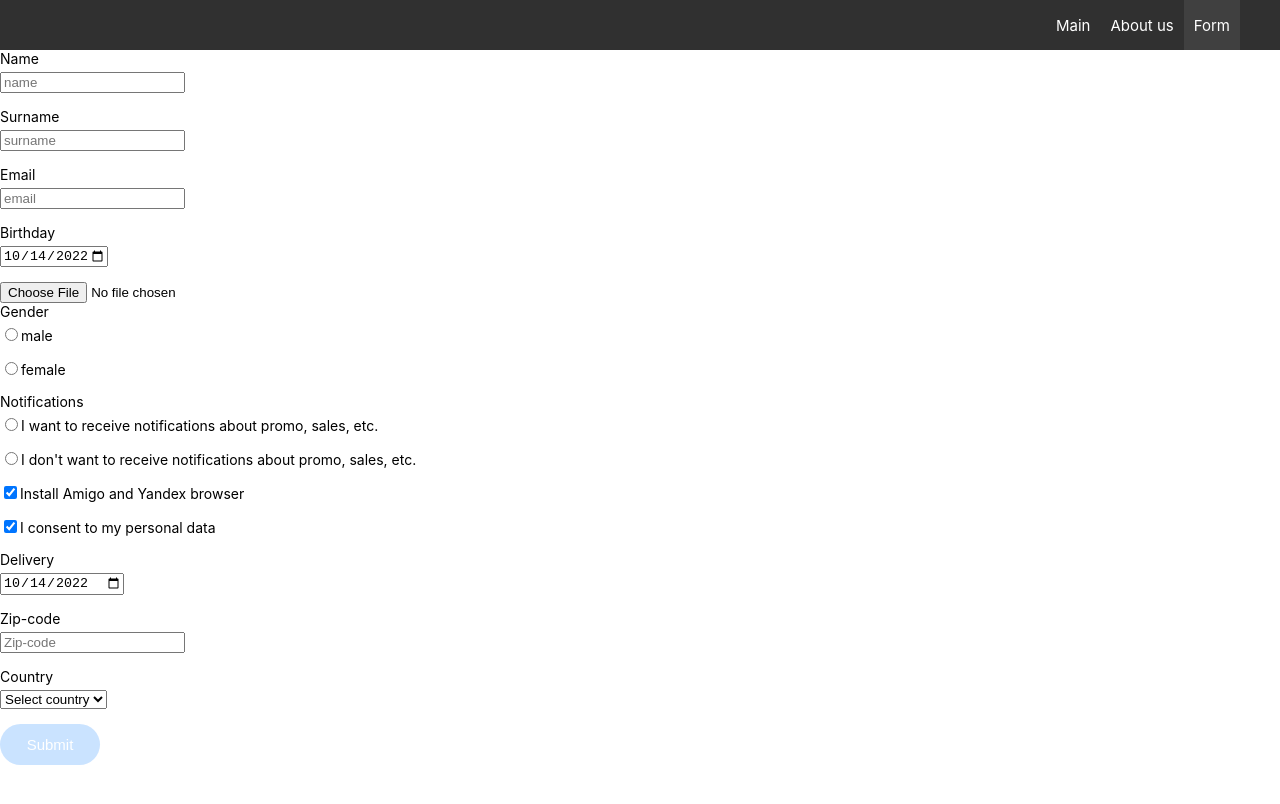
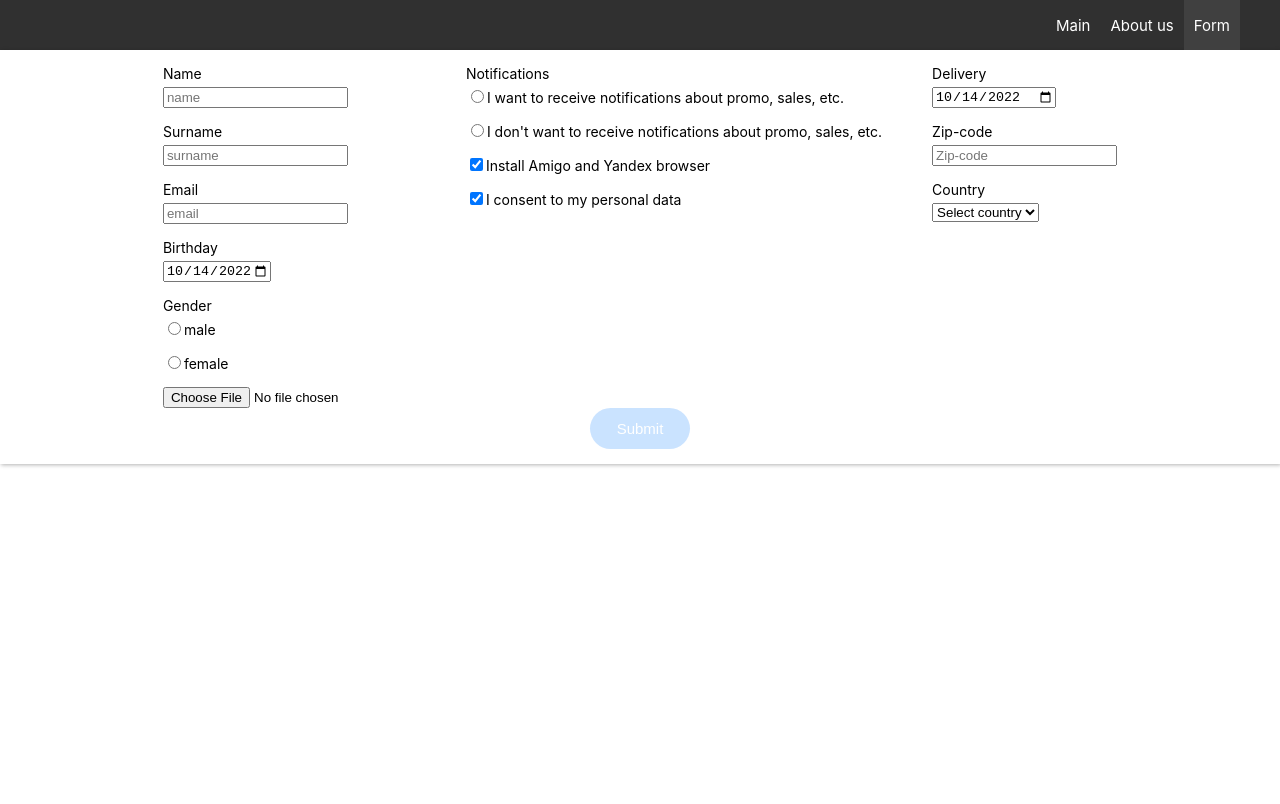
Before and after one commit to Wsko-12/wsko-12-REACT2022Q3, a React (Create React App) app in the folder app/: page /form in a window 1280 px wide. Shown: the top 804 px of the page. Built offline with nearby package versions, Linux system fonts and the light colour scheme.

Commit message:
feat: add styles to form

```diff
--- a/app/src/pages/form/CardFormWithUseForm/CardForm.tsx
+++ b/app/src/pages/form/CardFormWithUseForm/CardForm.tsx
@@ -83,12 +83,15 @@ const CardForm = memo<ICardFormProps>(({ createCard }) => {
   }, [isSubmitClicked, isDirty, isValid]);
 
   return (
-    <form onSubmit={handleSubmit(onSubmit)}>
+    <form onSubmit={handleSubmit(onSubmit)} className={styles.form}>
       {/* if i pass errors from formState they are not shown */}
+      <div className={styles.body}>
         <UserInfo register={register} formState={formState} today={today} />
         <PermissionsInfo register={register} formState={formState} />
         <DeliveryInfo register={register} formState={formState} today={today} />
+      </div>
 
+      <footer className={styles.footer}>
         <button
           disabled={!buttonEnabled}
           type="submit"
@@ -97,6 +100,7 @@ const CardForm = memo<ICardFormProps>(({ createCard }) => {
         >
           Submit
         </button>
+      </footer>
     </form>
   );
 });
--- a/app/src/pages/form/CardFormWithUseForm/DeliveryInfo/DeliveryInfo.tsx
+++ b/app/src/pages/form/CardFormWithUseForm/DeliveryInfo/DeliveryInfo.tsx
@@ -14,7 +14,7 @@ const DeliveryInfo = memo<IDeliveryInfoProps>(({ register, formState, today }) =
   const { errors } = formState;
 
   return (
-    <>
+    <div>
       <DatePicker
         isValid={!errors.delivery}
         label="Delivery"
@@ -39,7 +39,7 @@ const DeliveryInfo = memo<IDeliveryInfoProps>(({ register, formState, today }) =
         isValid={!errors.country}
         placeholder="Select country"
       />
-    </>
+    </div>
   );
 });
 
--- a/app/src/pages/form/CardFormWithUseForm/PermissionsInfo/PermissionsInfo.tsx
+++ b/app/src/pages/form/CardFormWithUseForm/PermissionsInfo/PermissionsInfo.tsx
@@ -13,7 +13,7 @@ const PermissionsInfo = memo<IPermissionsInfoProps>(({ register, formState }) =>
   const { errors } = formState;
 
   return (
-    <>
+    <div>
       <RadioSwitcher
         registration={register('notifications', { required: true })}
         values={[
@@ -30,7 +30,7 @@ const PermissionsInfo = memo<IPermissionsInfoProps>(({ register, formState }) =>
       />
 
       <CheckboxInput label="I consent to my personal data" registration={register('consent')} />
-    </>
+    </div>
   );
 });
 
--- a/app/src/pages/form/CardFormWithUseForm/UserInfo/UserInfo.tsx
+++ b/app/src/pages/form/CardFormWithUseForm/UserInfo/UserInfo.tsx
@@ -15,7 +15,7 @@ const UserInfo = memo<IUserInfoProps>(({ register, formState, today }) => {
   const { errors } = formState;
 
   return (
-    <>
+    <div>
       <TextInput
         label="name"
         isValid={!errors.name}
@@ -45,15 +45,15 @@ const UserInfo = memo<IUserInfoProps>(({ register, formState, today }) => {
         max={today}
       />
 
-      <FileInput registration={register('avatar')} />
-
       <RadioSwitcher
         registration={register('gender', { required: true })}
         values={['male', 'female']}
         isValid={!errors.gender}
         label="gender"
       />
-    </>
+
+      <FileInput registration={register('avatar')} />
+    </div>
   );
 });
 
```
Lines whose indentation alone changed are shown as unchanged.
